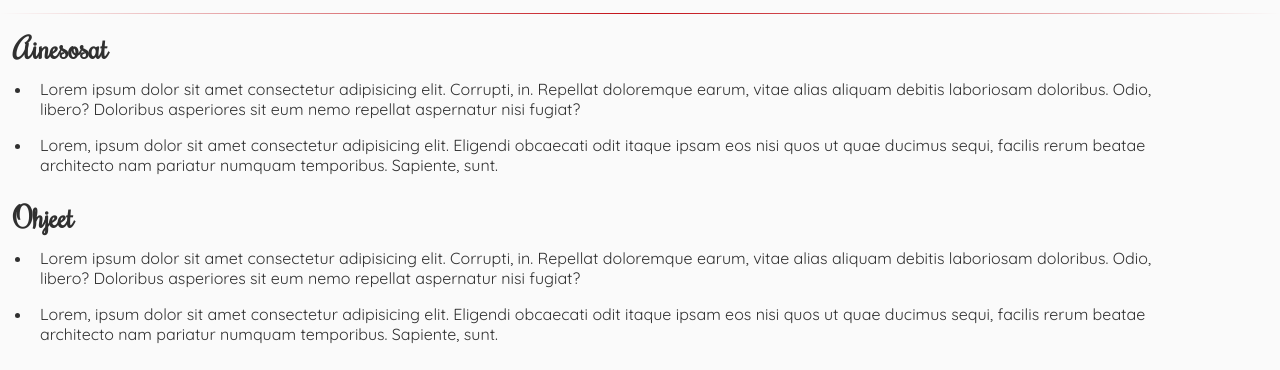
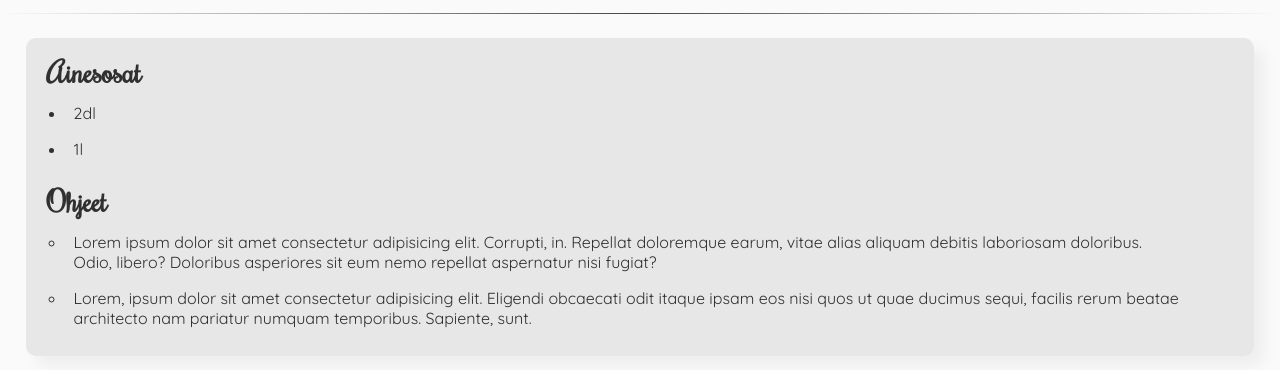
Before and after one commit to jennahakulinen/Tonttuprojekti, a plain HTML site: page recipe.html in a window 1280 px wide. Shown: the part 430-800 px from the top of the page. Drawn offline with Linux system fonts and the light colour scheme.

Commit message:
resepti sivu

```diff
--- a/css/style.css
+++ b/css/style.css
@@ -636,7 +636,7 @@ footer {
   object-fit: cover;
   position: relative;
   border-radius: 10px;
-  box-shadow: rgba(50, 50, 93, 0.25) 0px 13px 27px -5px, rgba(0, 0, 0, 0.3) 0px 8px 16px -8px;
+  box-shadow: rgba(99, 99, 99, 0.3) 0px 2px 8px 0px;
 }
 
 .recipe-header {
@@ -692,15 +692,16 @@ footer {
 
 .recipe-h {
   text-align: left;
-  margin: 0 0.5rem;
+  margin: 0 1rem;
 }
 
 .recipe-steps, .recipe-ingredients {
-  margin: 0 2rem;
+  margin: 0 2.5rem;
 }
 
 .recipe-steps ul li {
   padding: 0.5em;
+  list-style-type: circle;
 }
 
 .re-hr {
@@ -716,6 +717,16 @@ footer {
   padding: 0.5em;
 }
 
+.recipe-container {
+  background-color: #e7e7e7;
+  margin: 1.5rem auto;
+  border-radius: 10px;
+  width: 96%;
+  padding-bottom: 20px;
+  box-shadow: 10px 10px 15px rgba(0, 0, 0, 0.05);
+
+}
+
 /*
   Värit
   Tummanharmaa: #303030
--- a/recipe.html
+++ b/recipe.html
@@ -110,19 +110,13 @@
             <hr class="re-hr">
 
 
-
+            <div class="col-12 recipe-container">
                 <div class="col-12">
                     <h1 class="header recipe-h">Ainesosat</h1>
                     <div class="col-11 recipe-ingredients">
                         <ul>
-                        <li>Lorem ipsum dolor sit amet consectetur adipisicing elit. Corrupti, in. Repellat doloremque
-                            earum, vitae alias aliquam debitis laboriosam doloribus. Odio, libero? Doloribus asperiores
-                            sit
-                            eum nemo repellat aspernatur nisi fugiat?</li>
-                        <li>Lorem, ipsum dolor sit amet consectetur adipisicing elit. Eligendi obcaecati odit itaque
-                            ipsam
-                            eos nisi quos ut quae ducimus sequi, facilis rerum beatae architecto nam pariatur numquam
-                            temporibus. Sapiente, sunt.</li>
+                            <li>2dl</li>
+                            <li>1l</li>
                         </ul>
                     </div>
                 </div>
@@ -131,15 +125,19 @@
                     <h1 class="header recipe-h">Ohjeet</h1>
                     <div class="col-11 recipe-steps">
                         <ul>
-                        <li>Lorem ipsum dolor sit amet consectetur adipisicing elit. Corrupti, in. Repellat doloremque
-                            earum, vitae alias aliquam debitis laboriosam doloribus. Odio, libero? Doloribus asperiores
+                            <li>Lorem ipsum dolor sit amet consectetur adipisicing elit. Corrupti, in. Repellat
+                                doloremque
+                                earum, vitae alias aliquam debitis laboriosam doloribus. Odio, libero? Doloribus
+                                asperiores
                                 sit
                                 eum nemo repellat aspernatur nisi fugiat?</li>
                             <li>Lorem, ipsum dolor sit amet consectetur adipisicing elit. Eligendi obcaecati odit itaque
                                 ipsam
-                            eos nisi quos ut quae ducimus sequi, facilis rerum beatae architecto nam pariatur numquam
+                                eos nisi quos ut quae ducimus sequi, facilis rerum beatae architecto nam pariatur
+                                numquam
                                 temporibus. Sapiente, sunt.</li>
                         </ul>
+                    </div>
                 </div>
             </div>
         </main>
```
Lines whose indentation alone changed are shown as unchanged.
